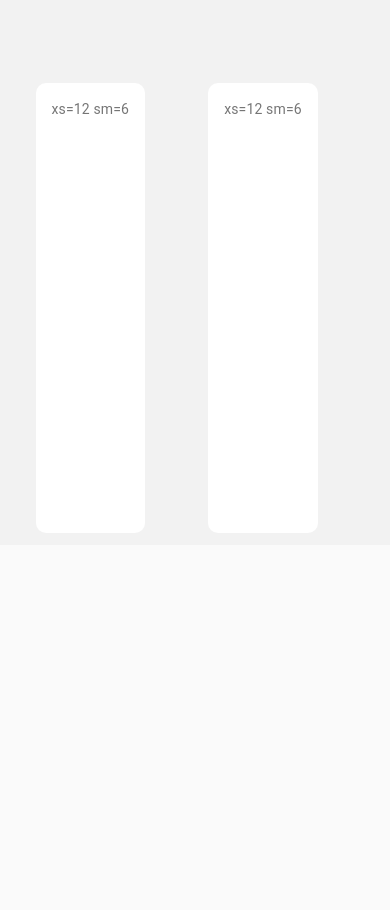
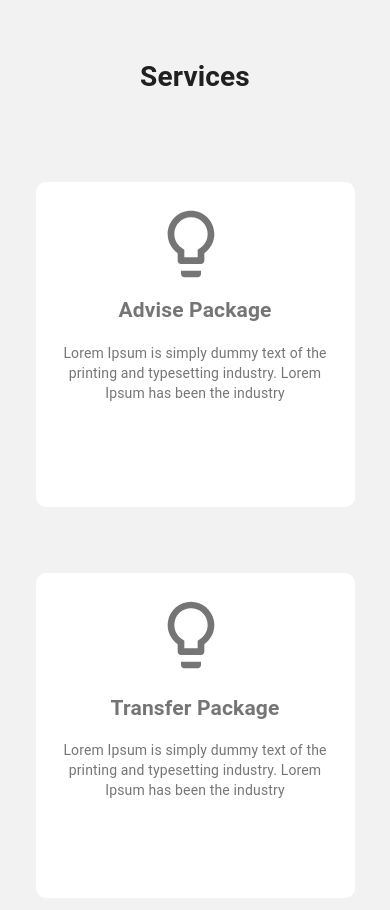
Before and after one commit to joemulick/L1, a Gatsby site: page / in a window 390 px wide. Shown: the part 905-1815 px from the top of the page. Before the commit the page ends 1450 px from the top, so only its background shows below. Built offline with nearby package versions, Linux system fonts and the light colour scheme; Gatsby itself is replaced by a stand-in of ours.

Commit message:
section 2 mobile responsiveness on point

```diff
--- a/src/components/IndexSectionTwo.js
+++ b/src/components/IndexSectionTwo.js
@@ -2,11 +2,21 @@ import React from 'react';
 import { makeStyles } from '@material-ui/core/styles';
 import Grid from '@material-ui/core/Grid';
 import Container from '@material-ui/core/Container';
+import SvgIcon from '@material-ui/core/SvgIcon';
 
 import indexSectionTwoStyles from "../styles/indexSectionTwo.module.scss"
 import { borderRadius } from '@material-ui/system';
 
 import ScrollAnimation from 'react-animate-on-scroll';
+
+
+function LightBulbIcon(props) {
+  return (
+    <SvgIcon {...props}>
+      <path d="M9 21c0 .55.45 1 1 1h4c.55 0 1-.45 1-1v-1H9v1zm3-19C8.14 2 5 5.14 5 9c0 2.38 1.19 4.47 3 5.74V17c0 .55.45 1 1 1h6c.55 0 1-.45 1-1v-2.26c1.81-1.27 3-3.36 3-5.74 0-3.86-3.14-7-7-7zm2.85 11.1l-.85.6V16h-4v-2.3l-.85-.6C7.8 12.16 7 10.63 7 9c0-2.76 2.24-5 5-5s5 2.24 5 5c0 1.63-.8 3.16-2.15 4.1z" />
+    </SvgIcon>
+  );
+}
 
 const useStyles = makeStyles(theme => ({
   root: {
@@ -16,13 +26,32 @@ const useStyles = makeStyles(theme => ({
     padding: theme.spacing(2),
     textAlign: 'center',
     color: theme.palette.text.secondary,
-    minHeight: '450px',
+    minHeight: '325px',
     background: '#fff',
-    marginTop: '10vh',
+    marginTop: '5vh',
     marginLeft: '5vw',
     marginRight: '5vw',
     borderRadius: '10px'
   },
+  lightBulb: {
+    verticalAlign: 'middle',
+    marginRight: theme.spacing(1),
+    marginTop: '2%',
+    width: 80,
+    height: 80,
+  },
+  cardTitle: {
+    //change this in the future
+    marginTop: '4%',
+  },
+  cardText: {
+    marginTop: '5%',
+  },
+  sectionTitle: {
+    textAlign: 'center',
+    marginTop: '7vh'
+  }
+
 }));
 
 export default function FullWidthGrid() {
@@ -34,11 +63,18 @@ export default function FullWidthGrid() {
     <Container maxWidth="lg">
         <div className={classes.root}>
             <Grid container spacing={3}>
+                    <Grid item xs={12}>
+                      <h1 className={classes.sectionTitle} >Services</h1>
+                    </Grid>
                     <Grid item sm={12} md={6}>
                     <ScrollAnimation
                         animateIn='bounceInLeft'
                         animateOut='bounceOutLeft'>
-                        <div className={classes.paper}>xs=12 sm=6</div>
+                        <div className={classes.paper}>
+                            <LightBulbIcon className={classes.lightBulb} />
+                            <h2 className={classes.cardTitle}>Advise Package</h2>
+                            <p className={classes.cardText}>Lorem Ipsum is simply dummy text of the printing and typesetting industry. Lorem Ipsum has been the industry</p>
+                        </div>
                     </ScrollAnimation>
                     </Grid>
 
@@ -46,7 +82,11 @@ export default function FullWidthGrid() {
                         <ScrollAnimation
                         animateIn='bounceInLeft'
                         animateOut='bounceOutLeft'>
-                        <div className={classes.paper}>xs=12 sm=6</div>
+                        <div className={classes.paper}>
+                            <LightBulbIcon className={classes.lightBulb} />
+                            <h2>Transfer Package</h2>
+                            <p>Lorem Ipsum is simply dummy text of the printing and typesetting industry. Lorem Ipsum has been the industry</p>
+                        </div>
                         </ScrollAnimation>
                     </Grid>
             </Grid>
--- a/src/styles/indexSectionTwo.module.scss
+++ b/src/styles/indexSectionTwo.module.scss
@@ -4,6 +4,6 @@
 
 .sectionContainer{
     background: #f2f2f2;
-    min-height: 100vmin;
+    min-height: 75vmin;
     width: 100vw;
 }
```
